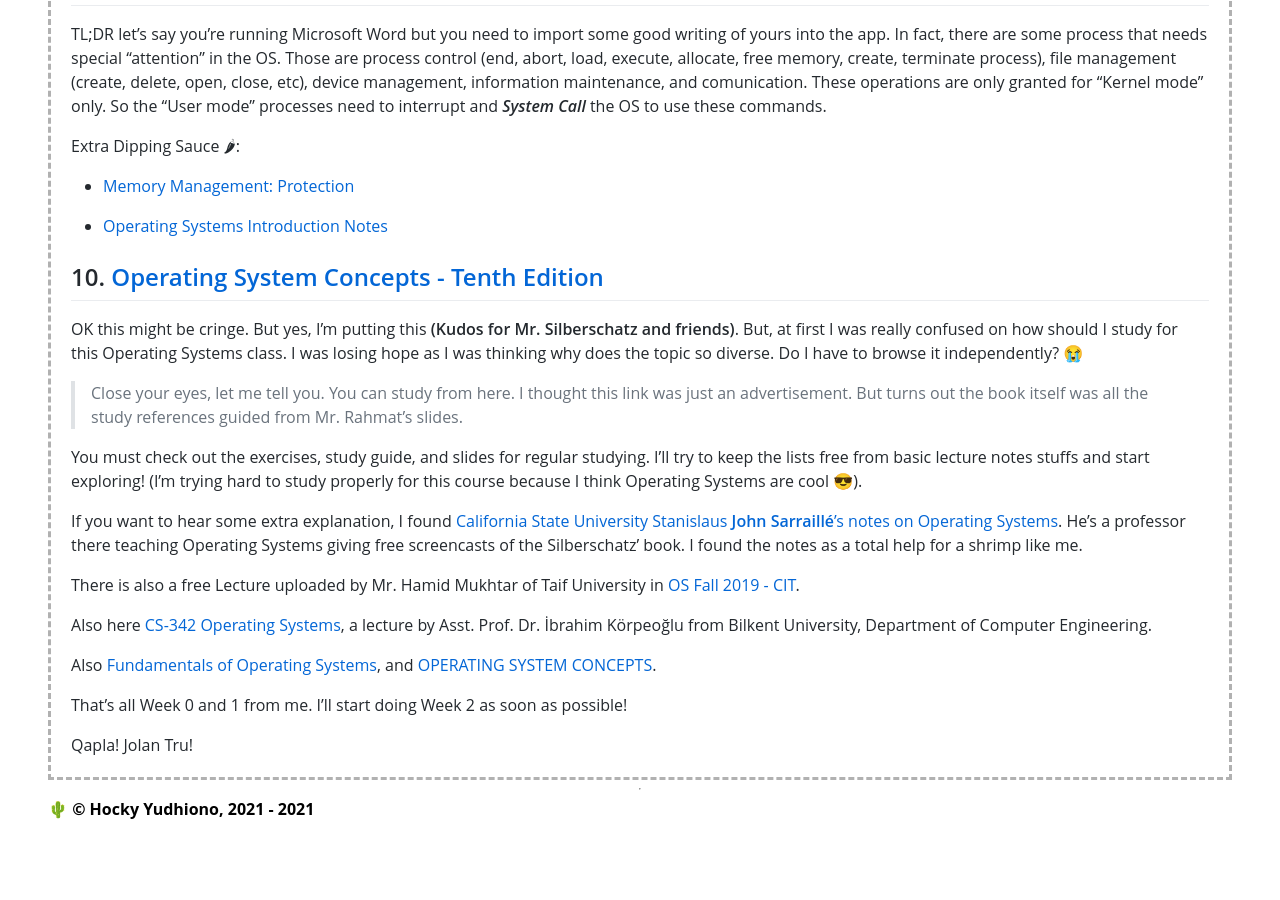
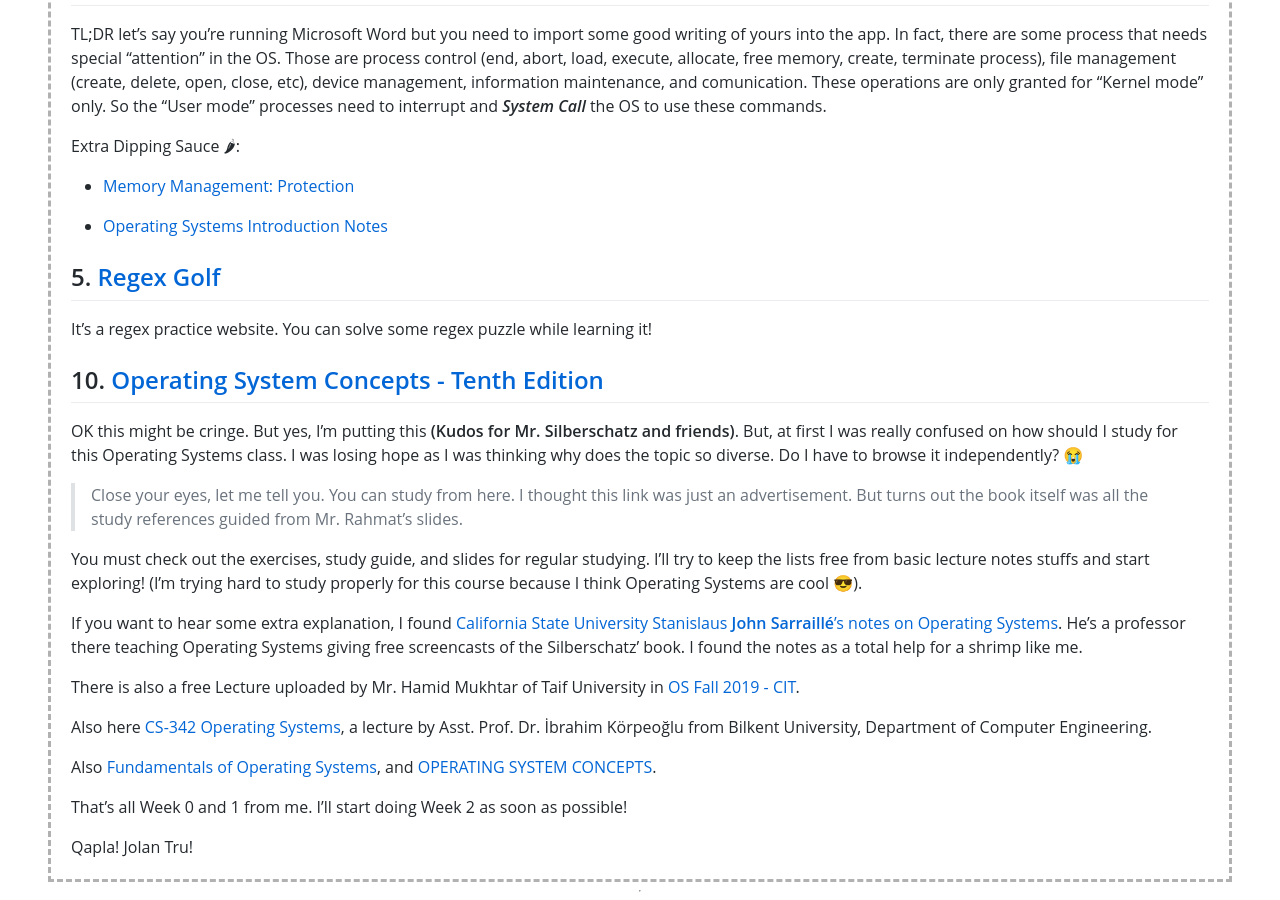
Before and after one commit to Bimabara/os211, a Jekyll site: the page built from wd01.md, in a window 1280 px wide and 900 px high, scrolled down 1210 px. Built offline with Jekyll 4.4.1, drawn with Linux system fonts in a browser that asks for light colours; our own code applies the rules of GitHub Pages for plain Markdown files; before the commit the page ends 2070 px from its top, so only the background shows below that.

Commit message:
[WD01] Top 5

```diff
--- a/wd01.md
+++ b/wd01.md
@@ -33,6 +33,10 @@ Extra Dipping Sauce 🌶:
 
 - [Operating Systems Introduction Notes](http://www2.cs.uregina.ca/~hamilton/courses/330/notes/introduction/introduction.html)
 
+## 5. [Regex Golf](https://alf.nu/RegexGolf)
+
+It's a regex practice website. You can solve some regex puzzle while learning it!
+
 ## 10. [Operating System Concepts - Tenth Edition](https://www.os-book.com/OS10/)
 
 OK this might be cringe. But yes, I'm putting this **(Kudos for Mr. Silberschatz and friends)**. But, at first I was really confused on how should I study for this Operating Systems class. I was losing hope as I was thinking why does the topic so diverse. Do I have to browse it independently? 😭
```
